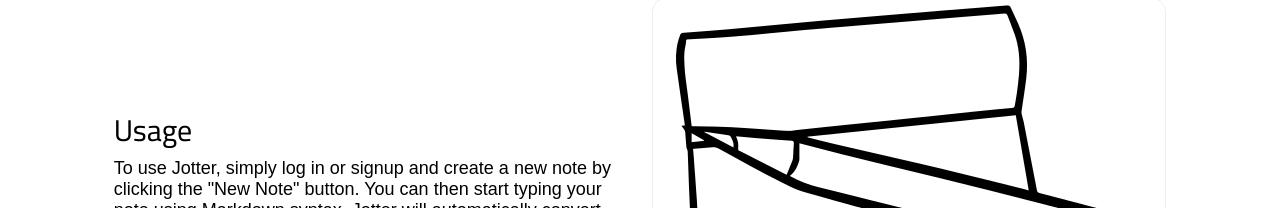
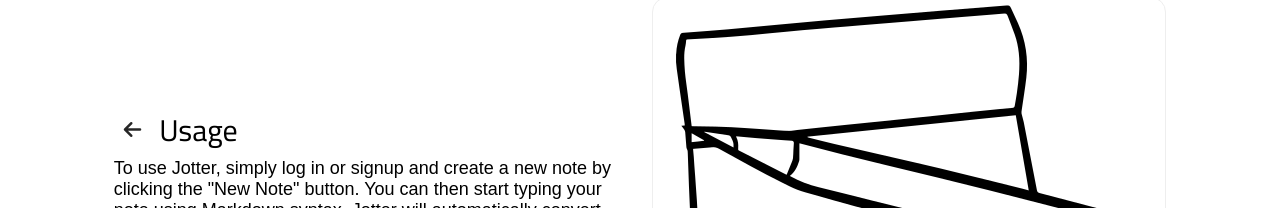
Before and after one commit to bourdier/jotter, a React (Vite) app: page /usage in a window 1280 px wide. Shown: the part 125-333 px from the top of the page. Built offline with nearby package versions, Linux system fonts and the light colour scheme; a web font is replaced by a local one.

Commit message:
Add hero hero with back btn

```diff
--- a/src/assets/sass/pages/_homepage.scss
+++ b/src/assets/sass/pages/_homepage.scss
@@ -56,6 +56,11 @@
   &__hero {
     max-width: 500px;
     margin: auto 0;
+    &__header {
+      display: flex;
+      align-items: center;
+      gap: 8px;
+    }
   }
 
   &__preview {
--- a/src/index.css
+++ b/src/index.css
@@ -197,6 +197,11 @@ form button {
   max-width: 500px;
   margin: auto 0;
 }
+.homepage__hero__header {
+  display: flex;
+  align-items: center;
+  gap: 8px;
+}
 .homepage__preview {
   display: flex;
   flex-direction: column;
--- a/src/routes/Usage.jsx
+++ b/src/routes/Usage.jsx
@@ -22,7 +22,10 @@ export default function Homepage() {
       </nav>
       <main>
         <div className="homepage__hero">
-          <h2>Usage</h2>
+          <div className="homepage__hero__header">
+            <Link to="/" className="no-decoration"><button className="no"><i className="fa-solid fa-arrow-left"></i></button></Link>
+            <h2>Usage</h2>
+          </div>
           <p>
             To use Jotter, simply log in or signup and create a new note by
             clicking the "New Note" button. You can then start typing your note
```
Also changed, not shown: 1 other file (tests, documents, lock files or other folders).
